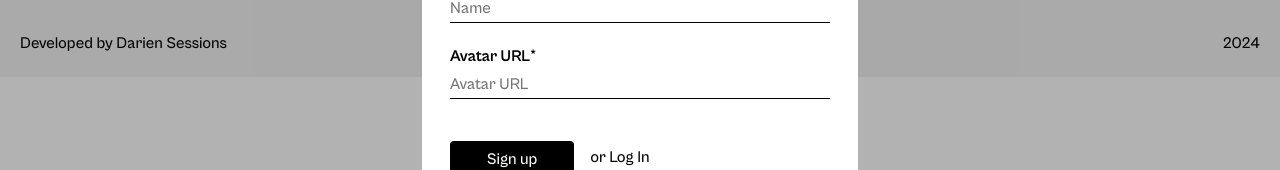
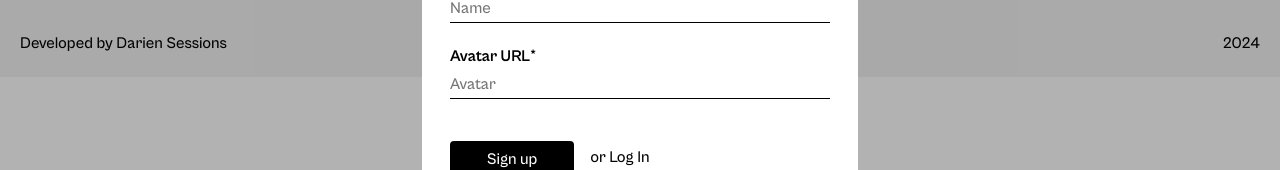
Before and after one commit to Dzari/se_project_react, a React (Vite) app: page / in a window 1280 px wide. Both pictures are taken after a click on the button "Sign Up". Shown: the part 424-594 px from the top of the page. Built offline with nearby package versions, Linux system fonts and the light colour scheme; no server answers.

Commit message:
change variable name

```diff
--- a/src/components/App/App.jsx
+++ b/src/components/App/App.jsx
@@ -167,6 +167,7 @@ export default function App() {
       .then((res) => {
         localStorage.setItem('jwt', res.token);
         setCurrentUser(res.user);
+        console.log(res.token);
       })
       .then(() => handleIsLoggedIn())
       .then(() => handleCloseModal())
@@ -179,10 +180,10 @@ export default function App() {
     handleIsLoggedIn();
   };
 
-  const handleSignup = ({ email, password, name, avatarUrl }) => {
+  const handleSignup = ({ email, password, name, avatar }) => {
     setIsLoading(true);
 
-    signup({ email, password, name, avatarUrl })
+    signup({ email, password, name, avatar })
       .then(() => handleLogin({ email, password }))
       .catch((err) => console.log(err))
       .finally(() => setIsLoading(false));
@@ -221,7 +222,7 @@ export default function App() {
 
   useEffect(() => {
     getUserLocation().then((userLocation) => {
-      const { latitude, longitude } = userLocation.coords
+      const { latitude, longitude } = userLocation.coords;
       getWeather({ latitude, longitude }, APIKey)
         .then((res) => {
           const filteredData = filterWeatherData(res);
--- a/src/components/EditProfileModal/EditProfileModal.jsx
+++ b/src/components/EditProfileModal/EditProfileModal.jsx
@@ -9,7 +9,7 @@ const EditProfileModal = ({
   isLoading,
 }) => {
   const [name, setName] = useState('');
-  const [avatarUrl, setAvatarUrl] = useState('');
+  const [avatar, setAvatar] = useState('');
 
   const { currentUser } = useContext(CurrentUserContext);
 
@@ -17,19 +17,19 @@ const EditProfileModal = ({
     setName(e.target.value);
   };
 
-  const handleAvatarUrlChange = (e) => {
-    setAvatarUrl(e.target.value);
+  const handleAvatarChange = (e) => {
+    setAvatar(e.target.value);
   };
 
   const handleSubmit = (e) => {
     e.preventDefault();
-    onSubmit({ name, avatarUrl });
+    onSubmit({ name, avatar });
   };
 
   useEffect(() => {
     if (isOpen && currentUser) {
       setName(currentUser.name || '');
-      setAvatarUrl(currentUser.avatarUrl || '');
+      setAvatar(currentUser.avatar || '');
     }
   }, [isOpen, currentUser]);
 
@@ -54,15 +54,15 @@ const EditProfileModal = ({
           required={true}
         />
       </label>
-      <label htmlFor="avatarUrl" className="modal__label">
+      <label htmlFor="avatar" className="modal__label">
         Avatar*{' '}
         <input
           type="url"
-          id="avatarUrl"
+          id="avatar"
           className="modal__input"
           placeholder={'url'}
-          value={avatarUrl}
-          onChange={handleAvatarUrlChange}
+          value={avatar}
+          onChange={handleAvatarChange}
           required={true}
         />
       </label>
--- a/src/components/Header/Header.jsx
+++ b/src/components/Header/Header.jsx
@@ -42,9 +42,9 @@ export default function Header({
           <div className="header__user">
             <p className="header__username">{currentUser.name}</p>
             <Link to="/profile">
-              {currentUser.avatarUrl ? (
+              {currentUser.avatar ? (
                 <img
-                  src={currentUser.avatarUrl}
+                  src={currentUser.avatar}
                   alt="Avatar"
                   className="header__avatar"
                 />
--- a/src/components/SideBar/SideBar.jsx
+++ b/src/components/SideBar/SideBar.jsx
@@ -9,9 +9,9 @@ const SideBar = ({ onEditProfileClick, handleLogout }) => {
   return (
     <div className="sideBar">
       <div className="sideBar__user">
-        {currentUser.avatarUrl ? (
+        {currentUser.avatar ? (
           <img
-            src={currentUser.avatarUrl}
+            src={currentUser.avatar}
             alt="Avatar"
             className="header__avatar"
           />
--- a/src/components/SignupModal/SignupModal.jsx
+++ b/src/components/SignupModal/SignupModal.jsx
@@ -11,7 +11,7 @@ const LoginModal = ({
   const [email, setEmail] = useState('');
   const [password, setPassword] = useState('');
   const [name, setName] = useState('');
-  const [avatarUrl, setAvatarUrl] = useState('');
+  const [avatar, setAvatar] = useState('');
 
   const handleEmailChange = (e) => {
     setEmail(e.target.value);
@@ -25,13 +25,13 @@ const LoginModal = ({
     setName(e.target.value);
   };
 
-  const handleAvatarUrlChange = (e) => {
-    setAvatarUrl(e.target.value);
+  const handleAvatarChange = (e) => {
+    setAvatar(e.target.value);
   };
 
   const handleSubmit = (e) => {
     e.preventDefault();
-    handleSignup({ email, password, name, avatarUrl });
+    handleSignup({ email, password, name, avatar });
   };
 
   const buttonText = isLoading ? 'Signing up...' : 'Sign up';
@@ -80,15 +80,15 @@ const LoginModal = ({
           required={true}
         />
       </label>
-      <label htmlFor="avatarUrl" className="modal__label">
+      <label htmlFor="avatar" className="modal__label">
         Avatar URL*{' '}
         <input
           type="url"
-          id="avatarUrl"
+          id="avatar"
           className="modal__input"
-          placeholder="Avatar URL"
-          value={avatarUrl}
-          onChange={handleAvatarUrlChange}
+          placeholder="Avatar"
+          value={avatar}
+          onChange={handleAvatarChange}
           required={true}
         />
       </label>
--- a/src/utils/auth.jsx
+++ b/src/utils/auth.jsx
@@ -1,13 +1,13 @@
 import { baseUrl } from "./constants";
 import { validateFetch } from './weatherAPI';
 
-const signup = ({ name, avatarUrl, email, password }) => {
+const signup = ({ name, avatar, email, password }) => {
   return fetch(`${baseUrl}/signup`, {
     method: 'POST',
     headers: {
       'Content-Type': 'application/json',
     },
-    body: JSON.stringify({ name, avatarUrl, email, password }),
+    body: JSON.stringify({ name, avatar, email, password }),
   }).then(validateFetch);
 };
 
@@ -31,14 +31,14 @@ const getCurrentUser = (token) => {
   }).then(validateFetch);
 };
 
-const updateUser = ({ name, avatarUrl }, token) => {
+const updateUser = ({ name, avatar }, token) => {
   return fetch(`${baseUrl}/users/me`, {
     method: 'PATCH',
     headers: {
       'Content-Type': 'application/json',
       authorization: `Bearer ${token}`,
     },
-    body: JSON.stringify({ name, avatarUrl }),
+    body: JSON.stringify({ name, avatar }),
   }).then(validateFetch);
 };
 
```
